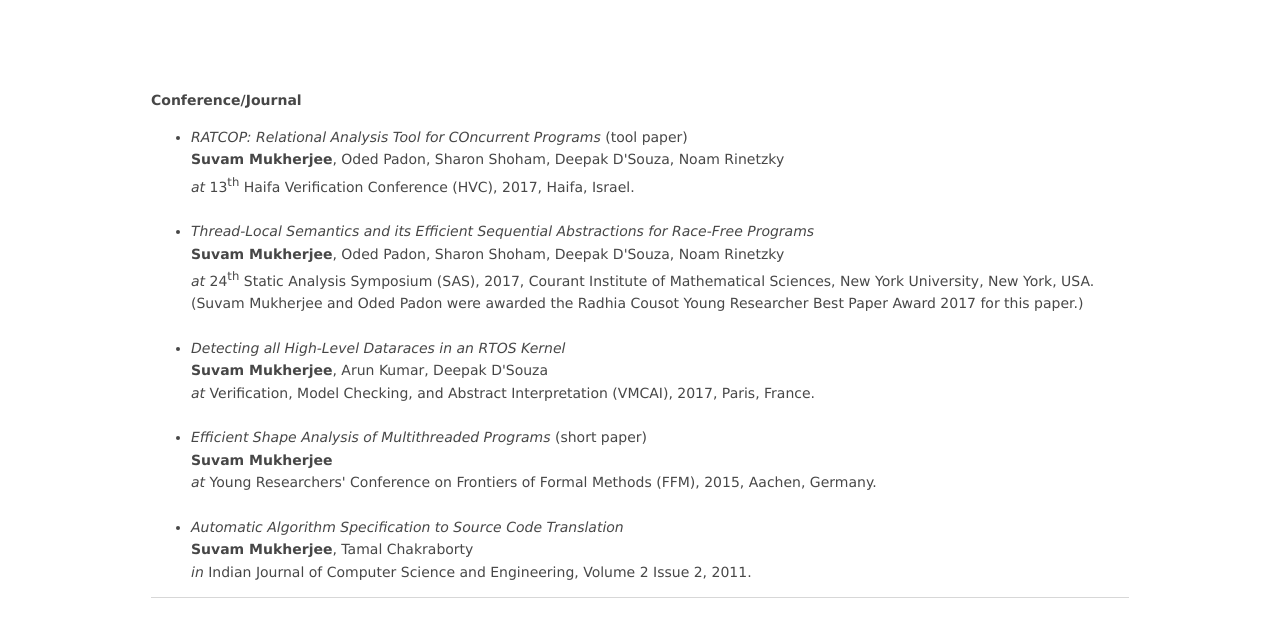
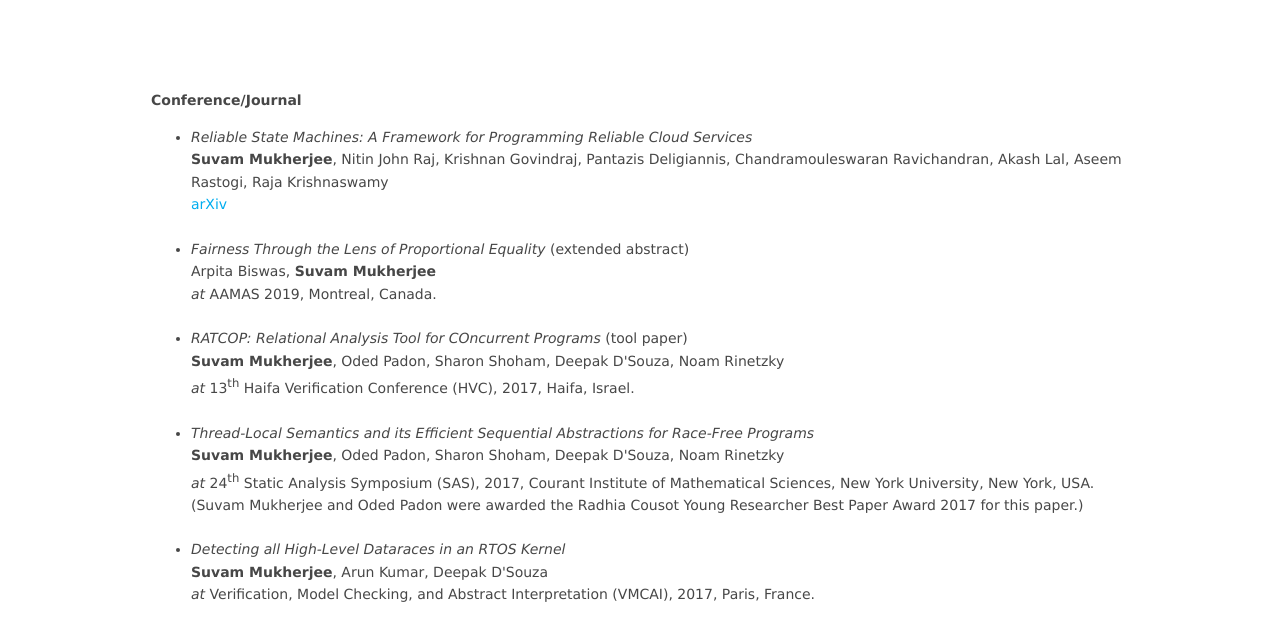
Before and after one commit to suvamM/suvamm.github.io, a plain HTML site: page pubs.html in a window 1280 px wide. Shown: the part 134-759 px from the top of the page. Drawn offline with Linux system fonts and the light colour scheme.

Commit message:
updated publications

```diff
--- a/pubs.html
+++ b/pubs.html
@@ -125,6 +125,20 @@ Licence URI: http://www.os-templates.com/template-terms
     <p align="justify">
     <b>Conference/Journal</b>
     <ul>
+        <li>
+        <i>Reliable State Machines: A Framework for Programming Reliable Cloud Services</i> <br>
+        <b>Suvam Mukherjee</b>, Nitin John Raj, Krishnan Govindraj, Pantazis Deligiannis, Chandramouleswaran Ravichandran, Akash Lal, Aseem Rastogi, Raja Krishnaswamy <br>
+        <a target="_blank" href="https://arxiv.org/abs/1902.09502" title="Reliable State Machines">arXiv</a>
+        </li>
+        <br>
+
+        <li>
+          <i>Fairness Through the Lens of Proportional Equality</i> (extended abstract) <br>
+          Arpita Biswas, <b>Suvam Mukherjee</b> <br>
+          <i>at</i> AAMAS 2019, Montreal, Canada. <br>
+        </li>
+        <br>
+
         <li> <i>RATCOP: Relational Analysis Tool for COncurrent Programs </i> (tool paper)<br>
                 <b>Suvam Mukherjee</b>, Oded Padon, Sharon Shoham, Deepak D'Souza, Noam Rinetzky <br>
                 <i>at</i> 13<sup>th</sup> Haifa Verification Conference (HVC), 2017, Haifa, Israel. </li>
```
